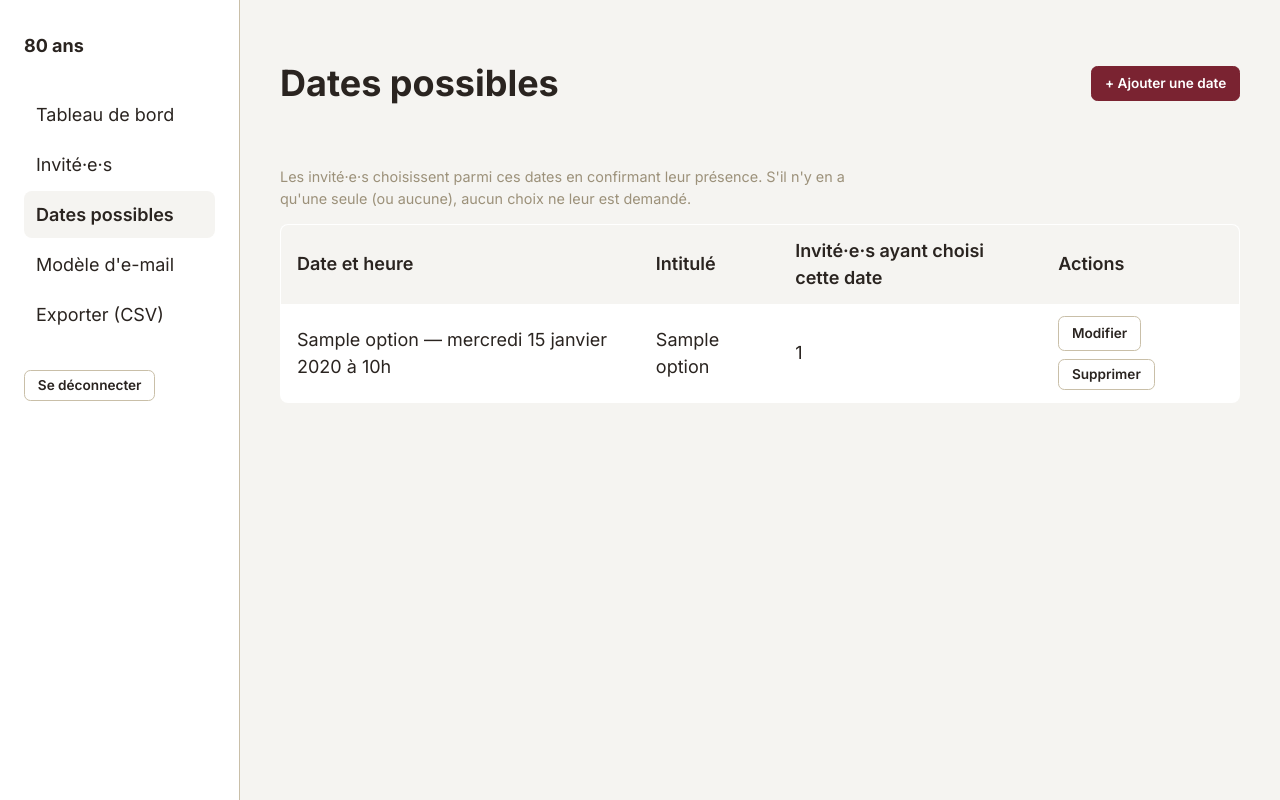
After one commit to pygillier/bday-planner, a Flask app: page /admin/dates in a window 1280 px wide. The commit adds this page. Run offline with Flask 3, Linux system fonts and the light colour scheme; the visitor is signed in with stand-in values (Sample User, id 1); tables that the repository leaves empty hold one stand-in row (values such as "Sample post").

Commit message:
admin dates

```diff
--- a/app/admin/routes.py
+++ b/app/admin/routes.py
@@ -14,7 +14,7 @@ from flask import (
 
 from app.admin import admin_bp
 from app.admin.csv_import import import_guests_from_csv
-from app.admin.forms import EmailTemplateForm, GuestForm, ImportForm
+from app.admin.forms import EmailTemplateForm, EventOptionForm, GuestForm, ImportForm
 from app.emails import (
     preview_context,
     render_invitation_body,
@@ -23,7 +23,7 @@ from app.emails import (
     send_test_email,
 )
 from app.extensions import db, oauth
-from app.models import EMAIL_VARIABLES, EmailTemplate, Guest
+from app.models import EMAIL_VARIABLES, EmailTemplate, EventOption, Guest
 
 PUBLIC_ENDPOINTS = {"admin.login", "admin.login_pocketid", "admin.auth_callback"}
 
@@ -74,7 +74,19 @@ def dashboard():
         "pending": sum(1 for g in guests if g.rsvp_status == "pending"),
     }
     total_headcount = sum(g.headcount for g in guests)
-    return render_template("admin/dashboard.html", counts=counts, total_headcount=total_headcount)
+
+    options = EventOption.query.order_by(EventOption.starts_at).all()
+    date_breakdown = [
+        (option, sum(g.headcount for g in guests if g.event_option_id == option.id))
+        for option in options
+    ]
+
+    return render_template(
+        "admin/dashboard.html",
+        counts=counts,
+        total_headcount=total_headcount,
+        date_breakdown=date_breakdown,
+    )
 
 
 @admin_bp.route("/guests")
@@ -209,26 +221,78 @@ def email_template():
     )
 
 
+@admin_bp.route("/dates")
+def event_options_list():
+    options = EventOption.query.order_by(EventOption.starts_at).all()
+    return render_template("admin/event_options.html", options=options)
+
+
+@admin_bp.route("/dates/new", methods=["GET", "POST"])
+def new_event_option():
+    form = EventOptionForm()
+    if form.validate_on_submit():
+        option = EventOption()
+        form.populate_obj(option)
+        db.session.add(option)
+        db.session.commit()
+        flash("Date ajoutée.", "success")
+        return redirect(url_for("admin.event_options_list"))
+    return render_template("admin/event_option_form.html", form=form, option=None)
+
+
+@admin_bp.route("/dates/<int:option_id>/edit", methods=["GET", "POST"])
+def edit_event_option(option_id):
+    option = EventOption.query.get_or_404(option_id)
+    form = EventOptionForm(obj=option)
+    if form.validate_on_submit():
+        form.populate_obj(option)
+        db.session.commit()
+        flash("Date mise à jour.", "success")
+        return redirect(url_for("admin.event_options_list"))
+    return render_template("admin/event_option_form.html", form=form, option=option)
+
+
+@admin_bp.route("/dates/<int:option_id>/delete", methods=["POST"])
+def delete_event_option(option_id):
+    option = EventOption.query.get_or_404(option_id)
+    if option.guests:
+        flash(
+            "Impossible de supprimer cette date : des invité·e·s l'ont déjà choisie.",
+            "error",
+        )
+    else:
+        db.session.delete(option)
+        db.session.commit()
+        flash("Date supprimée.", "success")
+    return redirect(url_for("admin.event_options_list"))
+
+
 @admin_bp.route("/export.csv")
 def export_csv():
     guests = Guest.query.order_by(Guest.last_name, Guest.first_name).all()
     buffer = io.StringIO()
     writer = csv.writer(buffer)
-    writer.writerow(["Nom", "Statut", "Allergies / notes", "Accompagnant", "Allergies accompagnant"])
+    writer.writerow(
+        ["Nom", "Statut", "Date choisie", "Allergies / notes", "Accompagnant", "Allergies accompagnant"]
+    )
     for guest in guests:
+        event_date = guest.event_option.display_text if guest.event_option else ""
         if guest.plus_ones:
             for index, plus_one in enumerate(guest.plus_ones, start=1):
                 writer.writerow(
                     [
                         guest.full_name,
                         guest.rsvp_status,
+                        event_date,
                         guest.dietary_notes or "",
                         f"Accompagnant {index}",
                         plus_one.dietary_notes or "",
                     ]
                 )
         else:
-            writer.writerow([guest.full_name, guest.rsvp_status, guest.dietary_notes or "", "", ""])
+            writer.writerow(
+                [guest.full_name, guest.rsvp_status, event_date, guest.dietary_notes or "", "", ""]
+            )
 
     return Response(
         buffer.getvalue(),
--- a/app/models.py
+++ b/app/models.py
@@ -24,6 +24,8 @@ class Guest(db.Model):
     rsvp_status = db.Column(db.String(20), nullable=False, default="pending")
     rsvp_updated_at = db.Column(db.DateTime, nullable=True)
 
+    event_option_id = db.Column(db.Integer, db.ForeignKey("event_options.id"), nullable=True)
+
     dietary_notes = db.Column(db.Text, nullable=True)
 
     invitation_sent_at = db.Column(db.DateTime, nullable=True)
@@ -40,6 +42,7 @@ class Guest(db.Model):
     invitation_logs = db.relationship(
         "InvitationLog", backref="guest", cascade="all, delete-orphan", order_by="InvitationLog.sent_at.desc()"
     )
+    event_option = db.relationship("EventOption", backref="guests")
 
     @property
     def full_name(self):
@@ -75,6 +78,37 @@ class InvitationLog(db.Model):
     resend_message_id = db.Column(db.String(120), nullable=True)
     status = db.Column(db.String(20), nullable=False, default="sent")
     error_message = db.Column(db.Text, nullable=True)
+
+
+FR_WEEKDAYS = ["lundi", "mardi", "mercredi", "jeudi", "vendredi", "samedi", "dimanche"]
+FR_MONTHS = [
+    "janvier", "février", "mars", "avril", "mai", "juin",
+    "juillet", "août", "septembre", "octobre", "novembre", "décembre",
+]
+
+
+def format_date_fr(dt):
+    """French date/time formatting without relying on server locale."""
+    time_part = dt.strftime("%Hh%M") if dt.minute else dt.strftime("%Hh")
+    return f"{FR_WEEKDAYS[dt.weekday()]} {dt.day} {FR_MONTHS[dt.month - 1]} {dt.year} à {time_part}"
+
+
+class EventOption(db.Model):
+    """A candidate date/time for the party. The admin offers whichever
+    options are configured here; guests self-select among them when
+    confirming their presence -- there is no single authoritative date."""
+
+    __tablename__ = "event_options"
+
+    id = db.Column(db.Integer, primary_key=True)
+    label = db.Column(db.String(255), nullable=True)
+    starts_at = db.Column(db.DateTime, nullable=False)
+    created_at = db.Column(db.DateTime, default=utcnow, nullable=False)
+
+    @property
+    def display_text(self):
+        formatted = format_date_fr(self.starts_at)
+        return f"{self.label} — {formatted}" if self.label else formatted
 
 
 EMAIL_VARIABLES = {
--- a/app/templates/admin/_shell.html
+++ b/app/templates/admin/_shell.html
@@ -4,6 +4,7 @@
   <nav>
     <a href="{{ url_for('admin.dashboard') }}" class="{{ 'active' if active == 'dashboard' }}">Tableau de bord</a>
     <a href="{{ url_for('admin.guests_list') }}" class="{{ 'active' if active == 'guests' }}">Invité·e·s</a>
+    <a href="{{ url_for('admin.event_options_list') }}" class="{{ 'active' if active == 'event_options' }}">Dates possibles</a>
     <a href="{{ url_for('admin.email_template') }}" class="{{ 'active' if active == 'email_template' }}">Modèle d'e-mail</a>
     <a href="{{ url_for('admin.export_csv') }}">Exporter (CSV)</a>
   </nav>
--- /dev/null
+++ b/app/templates/admin/event_options.html
@@ -0,0 +1,52 @@
+{% extends "base.html" %}
+{% from "admin/_shell.html" import sidebar %}
+{% block title %}Dates possibles — 80 ans{% endblock %}
+{% block body_class %}admin{% endblock %}
+{% block content %}
+<div class="admin-shell">
+  {{ sidebar("event_options") }}
+  <main class="admin-main">
+    <div class="admin-header">
+      <h1>Dates possibles</h1>
+      <div class="actions-row">
+        <a class="btn-sm btn-sm--primary" href="{{ url_for('admin.new_event_option') }}">+ Ajouter une date</a>
+      </div>
+    </div>
+
+    <p style="color:var(--stone-dark); font-size:0.9rem; max-width:36rem;">
+      Les invité·e·s choisissent parmi ces dates en confirmant leur présence. S'il n'y en a qu'une seule (ou aucune), aucun choix ne leur est demandé.
+    </p>
+
+    <table class="admin-table">
+      <thead>
+        <tr>
+          <th>Date et heure</th>
+          <th>Intitulé</th>
+          <th>Invité·e·s ayant choisi cette date</th>
+          <th>Actions</th>
+        </tr>
+      </thead>
+      <tbody>
+        {% for option in options %}
+        <tr>
+          <td>{{ option.display_text }}</td>
+          <td>{{ option.label or "—" }}</td>
+          <td>{{ option.guests|length }}</td>
+          <td>
+            <div class="actions-row">
+              <a class="btn-sm" href="{{ url_for('admin.edit_event_option', option_id=option.id) }}">Modifier</a>
+              <form method="post" action="{{ url_for('admin.delete_event_option', option_id=option.id) }}" onsubmit="return confirm('Supprimer cette date ?');">
+                <input type="hidden" name="csrf_token" value="{{ csrf_token() }}">
+                <button type="submit" class="btn-sm">Supprimer</button>
+              </form>
+            </div>
+          </td>
+        </tr>
+        {% else %}
+        <tr><td colspan="4">Aucune date configurée pour le moment.</td></tr>
+        {% endfor %}
+      </tbody>
+    </table>
+  </main>
+</div>
+{% endblock %}
--- a/app/templates/admin/guests_list.html
+++ b/app/templates/admin/guests_list.html
@@ -23,6 +23,7 @@
         <tr>
           <th>Nom</th>
           <th>Statut</th>
+          <th>Date choisie</th>
           <th>Accompagnants</th>
           <th>Invitation envoyée</th>
           <th>Actions</th>
@@ -33,6 +34,7 @@
         <tr>
           <td>{{ guest.full_name }}</td>
           <td><span class="badge badge--{{ guest.rsvp_status }}">{{ guest.rsvp_status }}</span></td>
+          <td>{{ guest.event_option.display_text if guest.event_option else "—" }}</td>
           <td>{{ guest.plus_ones|length }}</td>
           <td>{{ "Oui" if guest.invitation_sent_at else "Non" }}</td>
           <td>
@@ -59,7 +61,7 @@
           </td>
         </tr>
         {% else %}
-        <tr><td colspan="5">Aucun·e invité·e pour le moment.</td></tr>
+        <tr><td colspan="6">Aucun·e invité·e pour le moment.</td></tr>
         {% endfor %}
       </tbody>
     </table>
--- a/app/templates/guest/landing.html
+++ b/app/templates/guest/landing.html
@@ -11,6 +11,9 @@
   {% if guest.rsvp_status == "confirmed" %}
     <span class="status-pill status-pill--confirmed">Vous avez confirmé votre présence</span>
     <h1 class="headline">Bonjour {{ guest.first_name }}, à bientôt !</h1>
+    {% if guest.event_option %}
+      <p class="thank-you__note">Date choisie : {{ guest.event_option.display_text }}</p>
+    {% endif %}
     <a class="btn btn-primary" href="{{ url_for('guest.details', token=guest.token) }}">Modifier mes informations</a>
     <form method="post" action="{{ url_for('guest.decline', token=guest.token) }}">
       <input type="hidden" name="csrf_token" value="{{ csrf_token() }}">
```
Also changed, not shown: app/admin/forms.py (+10 -1 lines), app/guest/forms.py (+14 -2 lines), app/guest/routes.py (+7 -2 lines), app/static/css/style.css (+33 -0 lines), app/templates/admin/dashboard.html (+14 -0 lines), app/templates/admin/event_option_form.html (added, +28 -0 lines), app/templates/guest/details.html (+17 -0 lines), docker-compose.override.yml (added, +11 -0 lines), migrations/versions/6380d5e8bf4d_add_event_options_for_date_time_choice.py (added, +42 -0 lines), tests/test_event_options.py (added, +96 -0 lines).
